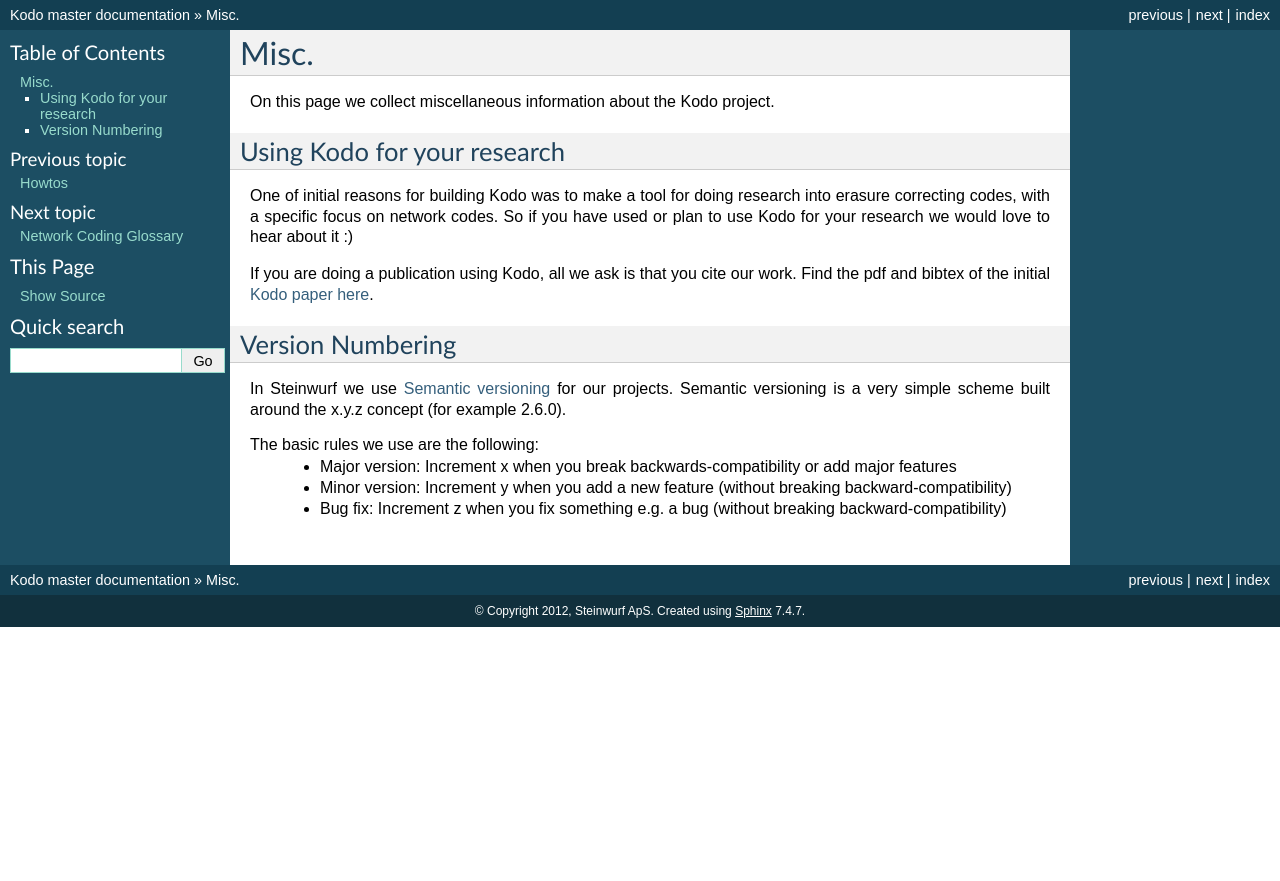
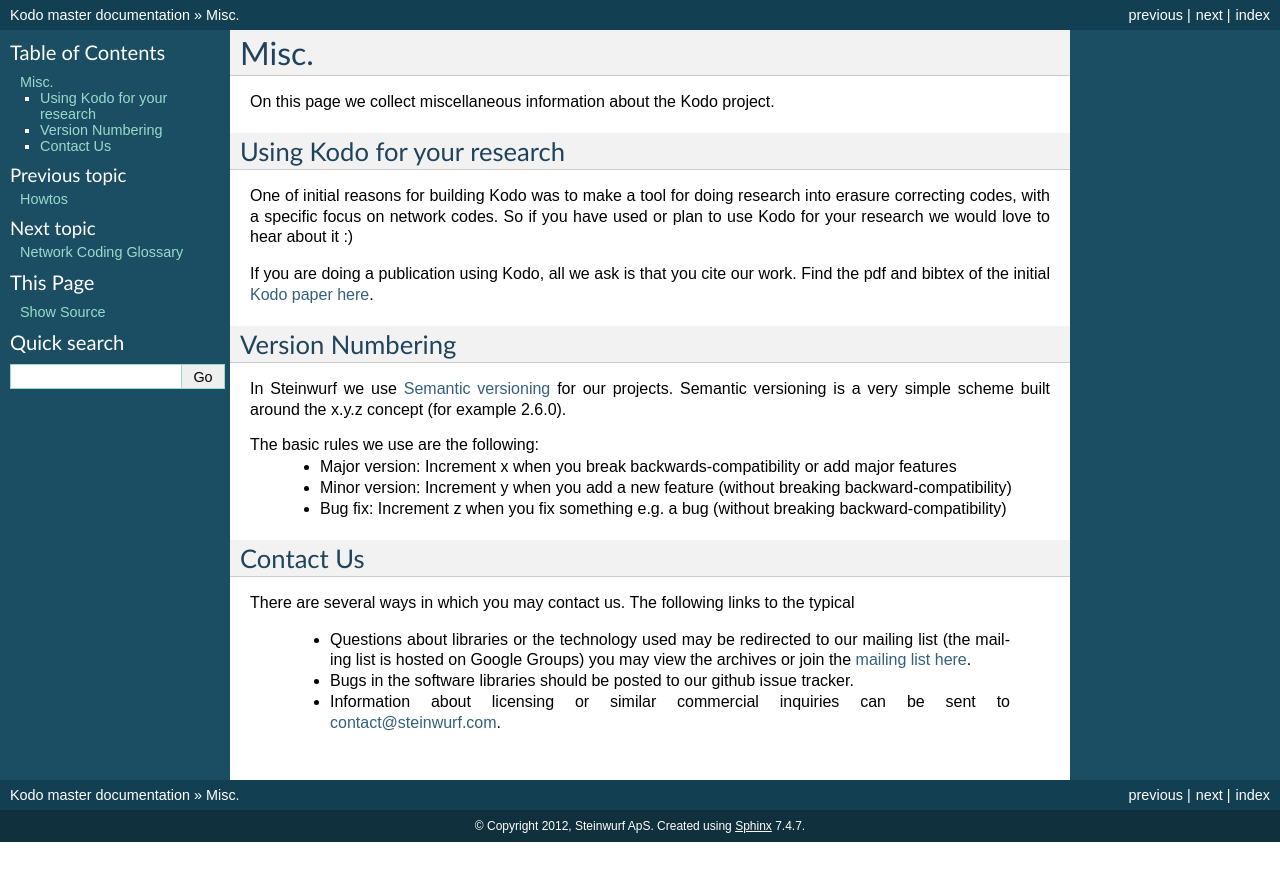
Before and after one commit to msherif4/kodo, a Sphinx documentation site: the page built from docs/source/misc.rst, in a window 1280 px wide. Shown: the top 881 px of the page. Built offline with Sphinx 7.4.7, drawn with Linux system fonts in a browser that asks for light colours; formulas are drawn with MathJax 3.

Commit message:
Adding additional links to documentation

```diff
--- a/docs/source/misc.rst
+++ b/docs/source/misc.rst
@@ -30,3 +30,17 @@
    backward-compatibility)
  * Bug fix: Increment z when you fix something e.g. a bug (without breaking
    backward-compatibility)
+
+Contact Us
+----------
+There are several ways in which you may contact us. The following links to the
+typical
+
+ * Questions about libraries or the technology used may be redirected to our
+   mailing list (the mailing list is hosted on Google Groups) you may view the
+   archives or join the `mailing list here`_.
+ * Bugs in the software libraries should be posted to our github issue tracker.
+ * Information about licensing or similar commercial inquiries can be sent to
+   contact@steinwurf.com.
+
+.. _mailing list here: http://groups.google.com/group/steinwurf-dev
```
Also changed, not shown: 1 other file.
